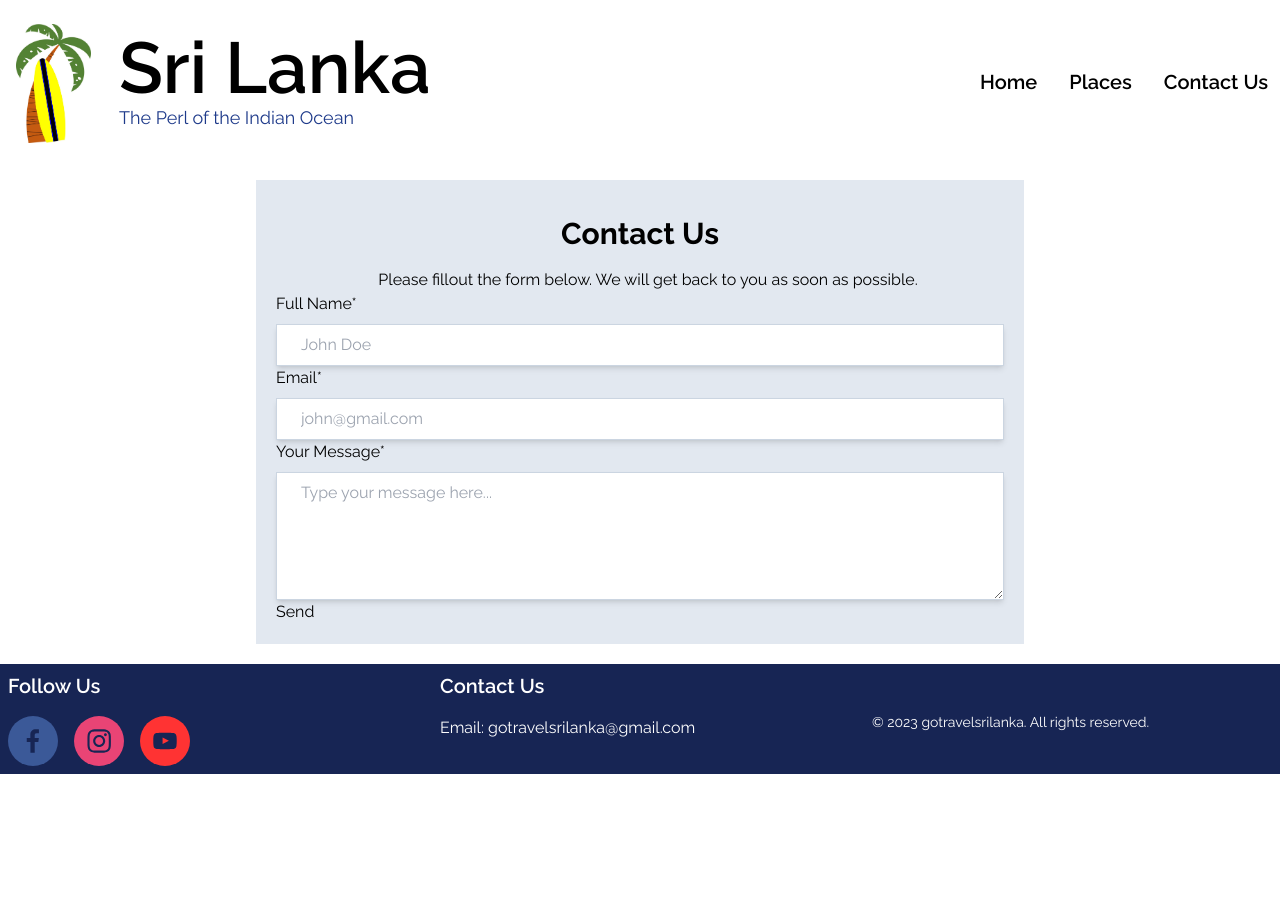
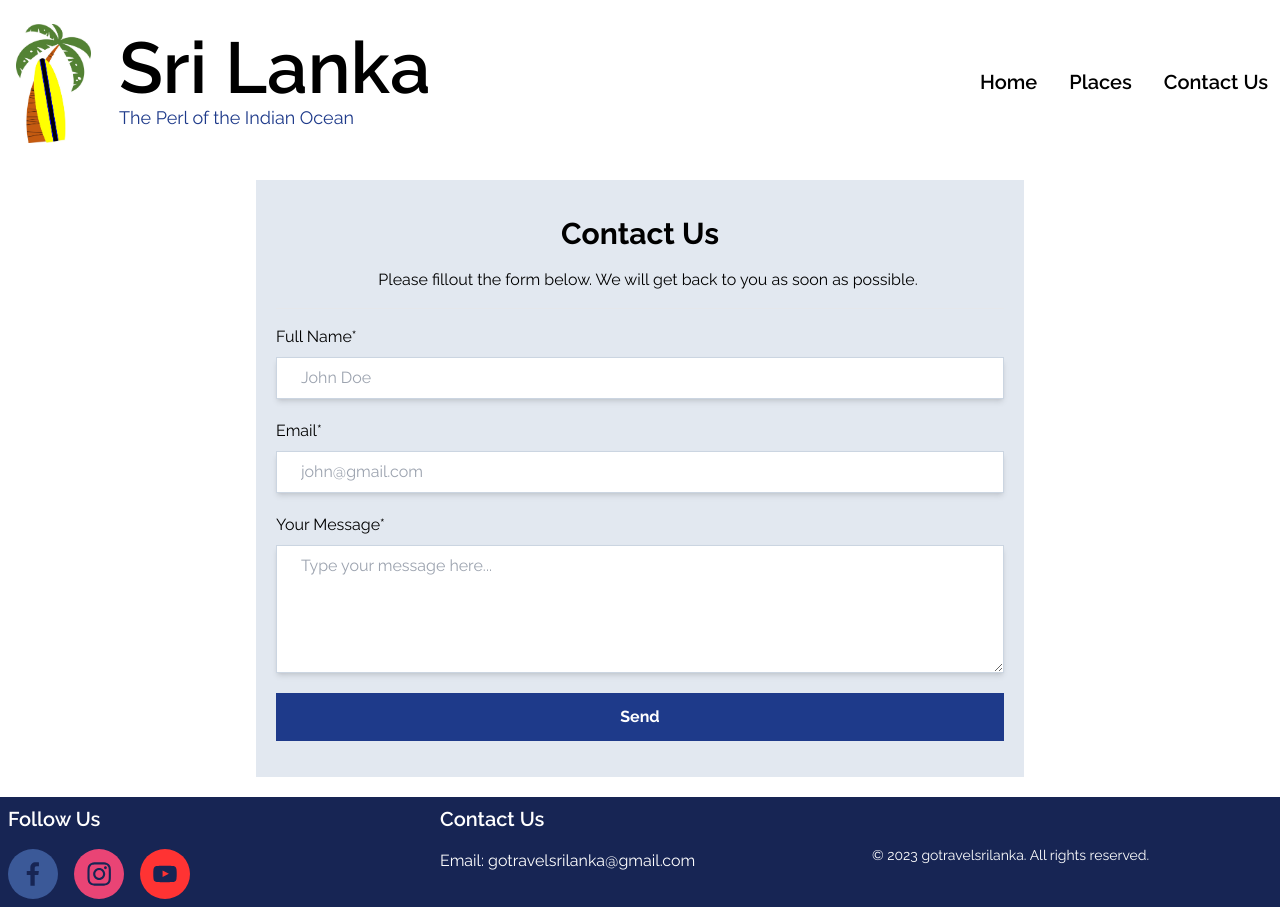
Before and after one commit to Lalanikw/gosrilankafull, a Next.js app: page /ContactUs in a window 1280 px wide. Before the commit the page ends 800 px from the top, so only its background shows below. Built offline with nearby package versions, Linux system fonts and the light colour scheme.

Commit message:
contactForm file commit

```diff
--- a/components/ContactForm.jsx
+++ b/components/ContactForm.jsx
@@ -43,7 +43,7 @@ export default function ContactForm() {
     <div>
       <form
         onSubmit={handleSubmit}
-        className=""
+        className="py-4 mt-4 border-t flex flex-col gap-5"
       >
         <div>
           <label htmlFor="fullname">Full Name*</label>
@@ -78,12 +78,12 @@ export default function ContactForm() {
           ></textarea>
         </div>
 
-        <button className="" type="submit">
+        <button className="bg-blue-900 p-3 text-white font-bold" type="submit">
           Send
         </button>
       </form>
 
-      <div className="">
+      <div className="bg-slate-100 flex flex-col">
         {error &&
           error.map((e) => (
             <div
```
